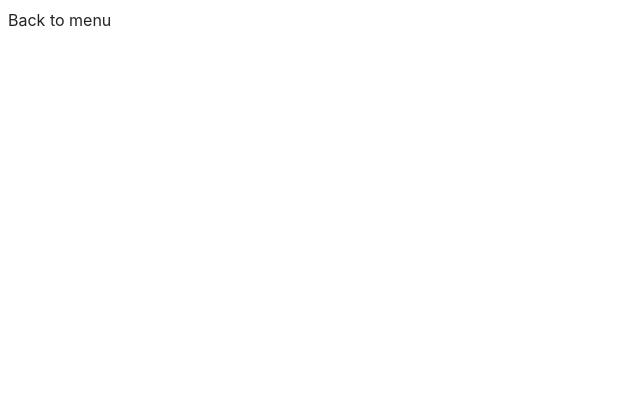
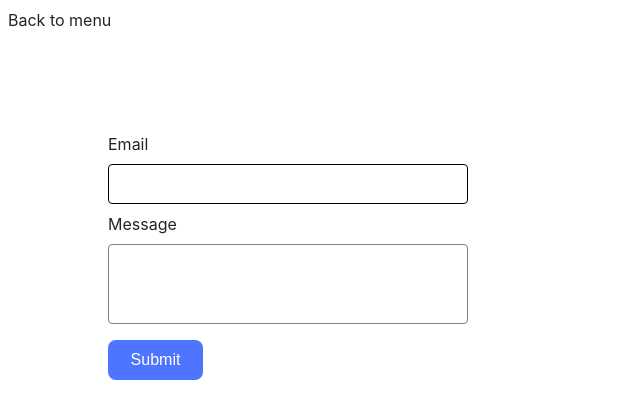
Before and after one commit to KoliaKosyanenko/goit-js-hw-09, a website built with Vite: page src/2-form.html in a window 1280 px wide. Shown: the whole page, without its empty margins (0-640 px from the left). Built offline with nearby package versions, Linux system fonts and the light colour scheme.

Commit message:
Task-2 is done

```diff
--- a/src/2-form.html
+++ b/src/2-form.html
@@ -10,6 +10,20 @@
     <div>
         <a href="./index.html">Back to menu</a>
     </div>
+
+    <form class="feedback-form" autocomplete="off">
+  <label>
+    Email
+    <input type="email" name="email" autofocus />
+  </label>
+  <label>
+    Message
+    <textarea name="message" rows="8"></textarea>
+  </label>
+  <button type="submit">Submit</button>
+</form>
+
+
     <script src="./js/2-form.js" type="module"></script>
 </body>
 </html>
--- a/src/css/form.css
+++ b/src/css/form.css
@@ -0,0 +1,69 @@
+.feedback-form {
+  display: flex;
+  flex-direction: column;
+  margin-top: 100px;
+  margin-left: 100px;
+  align-items: flex-start;
+}
+
+.feedback-form > label {
+  display: grid;
+  gap: 8px;
+  margin-bottom: 8px;
+}
+
+button {
+  margin-top: 8px;
+  width: 95px;
+  height: 40px;
+  border-radius: 8px;
+  background: rgb(78, 117, 255);
+  border: none;
+  color: rgb(255, 255, 255);
+  font-size: 16px;
+  font-weight: 500;
+  line-height: 24px;
+  letter-spacing: 4%;
+}
+
+button:hover {
+  background: rgb(108, 140, 255);
+}
+
+button:focus {
+  background: rgb(108, 140, 255);
+}
+
+input {
+  width: 360px;
+  height: 40px;
+  box-sizing: border-box;
+  border: 1px solid rgb(128, 128, 128);
+  border-radius: 4px;
+  color: rgb(46, 47, 66);
+  font-size: 16px;
+  font-weight: 400;
+  line-height: 24px;
+  padding: 8px 16px;
+}
+
+textarea {
+  width: 360px !important;
+  height: 80px !important;
+  box-sizing: border-box;
+  border: 1px solid rgb(128, 128, 128);
+  border-radius: 4px;
+  resize: none;
+  padding: 8px 16px;
+}
+
+input:hover,
+textarea:hover {
+  border: 1px solid rgb(0, 0, 0);
+}
+
+input:focus-visible,
+textarea:focus-visible {
+  outline: none;
+  border: 1px solid rgb(0, 0, 0);
+}
--- a/src/js/2-form.js
+++ b/src/js/2-form.js
@@ -0,0 +1,33 @@
+let formData = {
+  email: '',
+  message: '',
+};
+
+const savedData = JSON.parse(localStorage.getItem('feedback-form-state'));
+if (savedData) {
+  formData = savedData;
+  document.querySelector('input[name="email"]').value = formData.email;
+  document.querySelector('textarea[name="message"]').value = formData.message;
+}
+
+document
+  .querySelectorAll('.feedback-form input, .feedback-form textarea')
+  .forEach(input => {
+    input.addEventListener('input', event => {
+      formData[event.target.name] = event.target.value.trim();
+      localStorage.setItem('feedback-form-state', JSON.stringify(formData));
+    });
+  });
+
+document.querySelector('.feedback-form').addEventListener('submit', event => {
+  event.preventDefault();
+  if (!formData.email || !formData.message) {
+    alert('Fill please all fields');
+  } else {
+    console.log(formData);
+    localStorage.removeItem('feedback-form-state');
+    formData = { email: '', message: '' };
+    document.querySelector('input[name="email"]').value = '';
+    document.querySelector('textarea[name="message"]').value = '';
+  }
+});
```
